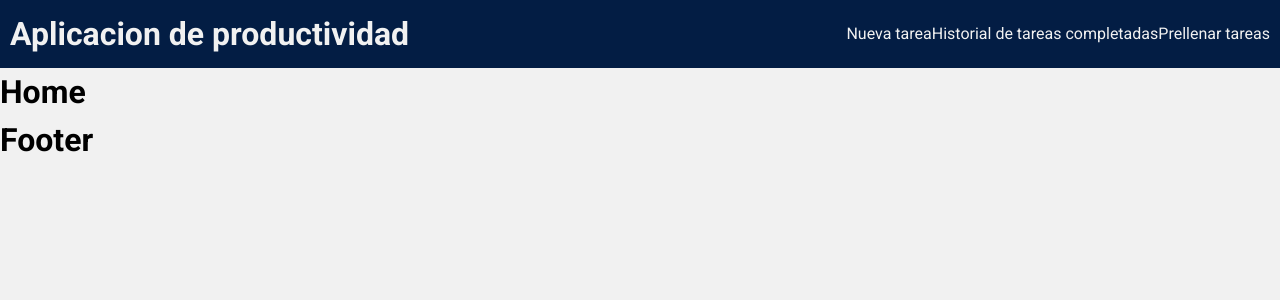
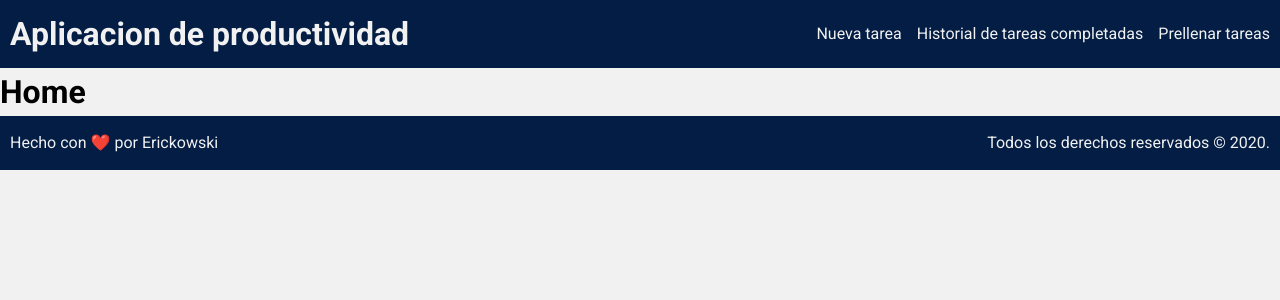
Before and after one commit to Erickowski/arkon, a React (Create React App) app: page / in a window 1280 px wide. Shown: the top 300 px of the page. Built offline with nearby package versions, Linux system fonts and the light colour scheme.

Commit message:
Footer completed and setup por fake api

```diff
--- /dev/null
+++ b/fakeapi.json
@@ -0,0 +1,10 @@
+{
+  "tareas": [
+    {
+      "id": 1,
+      "nombre": "Tarea 1",
+      "duracion": "1 hora",
+      "estado": 0
+    }
+  ]
+}
--- a/package.json
+++ b/package.json
@@ -18,7 +18,8 @@
     "start": "react-scripts start",
     "build": "react-scripts build",
     "test": "react-scripts test",
-    "eject": "react-scripts eject"
+    "eject": "react-scripts eject",
+    "api": "json-server fakeapi.json --port 4000"
   },
   "eslintConfig": {
     "extends": [
--- a/src/components/Footer.jsx
+++ b/src/components/Footer.jsx
@@ -1,7 +1,44 @@
 import React from "react";
+import styled from "@emotion/styled";
+
+const FooterContainer = styled.footer`
+  background-color: var(--blue);
+  display: flex;
+  flex-direction: column;
+  align-items: center;
+  color: var(--white);
+  font-family: var(--font);
+  padding: 1rem;
+  div p {
+    margin: 0.5rem 0;
+    a {
+      text-decoration: none;
+      color: var(--white);
+    }
+  }
+
+  @media (min-width: 768px) {
+    flex-direction: row;
+    justify-content: space-between;
+  }
+`;
 
 const Footer = () => {
-  return <h1>Footer</h1>;
+  return (
+    <FooterContainer>
+      <div>
+        <p>
+          Hecho con ❤️ por{" "}
+          <a href="https://github.com/Erickowski" target="__blank">
+            Erickowski
+          </a>
+        </p>
+      </div>
+      <div>
+        <p>Todos los derechos reservados &copy; 2020.</p>
+      </div>
+    </FooterContainer>
+  );
 };
 
 export default Footer;
--- a/src/components/Header.jsx
+++ b/src/components/Header.jsx
@@ -1,5 +1,6 @@
 import React from "react";
 import styled from "@emotion/styled";
+import { Link } from "react-router-dom";
 
 const HeaderContainer = styled.header`
   display: flex;
@@ -15,12 +16,19 @@ const HeaderContainer = styled.header`
   ul {
     list-style: none;
   }
-  @media (min-width: 768px) {
+  ul li a {
+    text-decoration: none;
+    color: var(--white);
+  }
+  @media (min-width: 900px) {
     flex-direction: row;
     justify-content: space-between;
-
     ul li {
       display: inline-block;
+      margin-right: 1.5rem;
+      &:last-of-type {
+        margin-right: 0;
+      }
     }
   }
 `;
@@ -31,7 +39,9 @@ const Header = () => {
       <h1>Aplicacion de productividad</h1>
       <nav>
         <ul>
-          <li>Nueva tarea</li>
+          <li>
+            <Link>Nueva tarea</Link>
+          </li>
           <li>Historial de tareas completadas</li>
           <li>Prellenar tareas</li>
         </ul>
```
